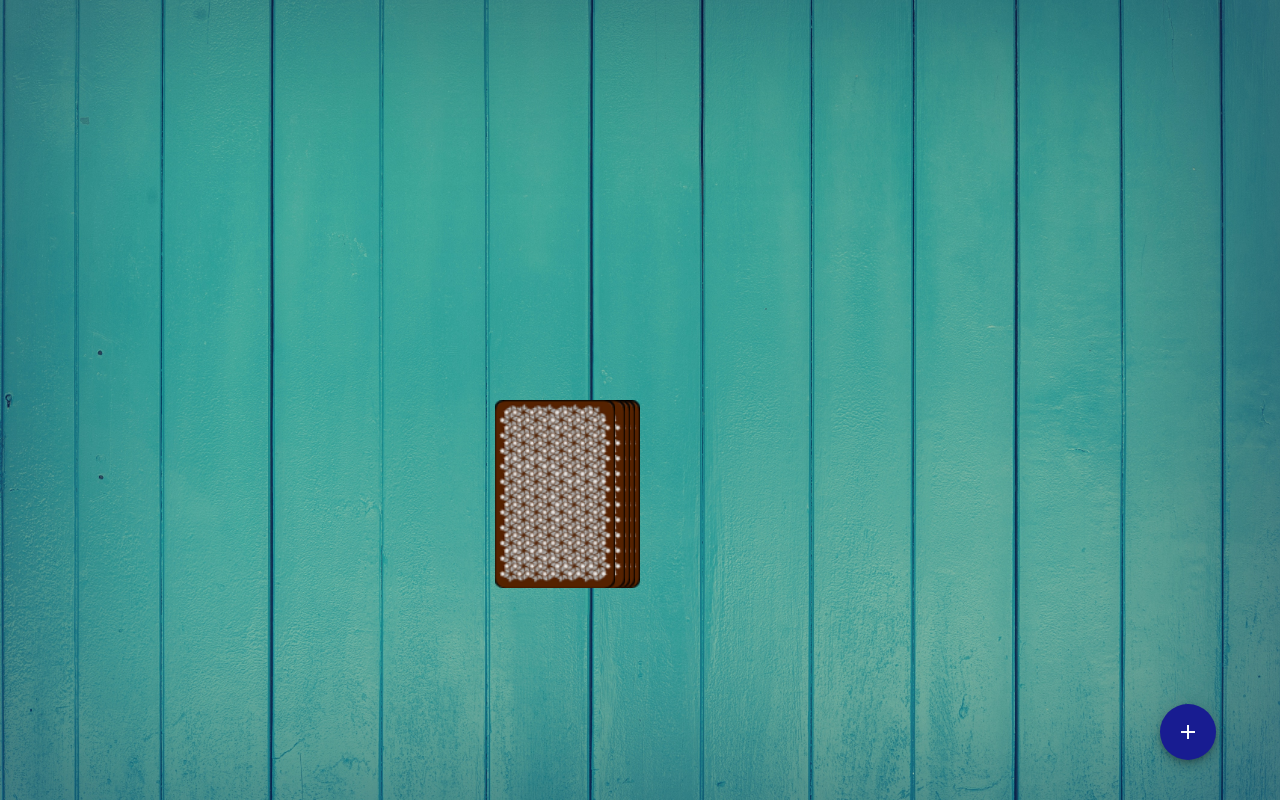
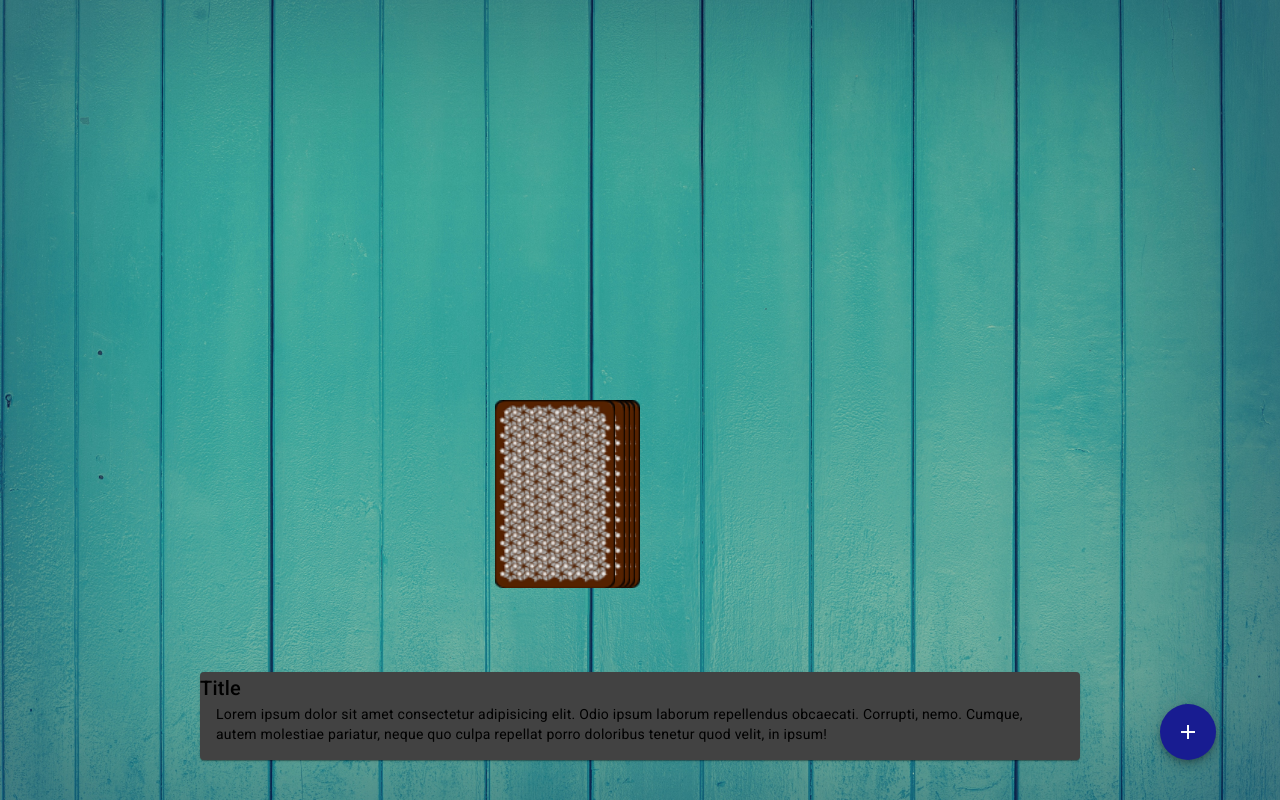
Before and after one commit to Mazin-Fouad/ringoffire, an Angular app: page /game in a window 1280 px wide. Built offline with nearby package versions, Linux system fonts and the light colour scheme.

Commit message:
game info card added

```diff
--- a/src/app/app.module.ts
+++ b/src/app/app.module.ts
@@ -14,6 +14,8 @@ import { MatDialogModule } from '@angular/material/dialog';
 import { MatFormFieldModule } from '@angular/material/form-field';
 import { MatInputModule } from '@angular/material/input';
 import { FormsModule } from '@angular/forms';
+import { GameInfoComponent } from './game-info/game-info.component';
+import { MatCardModule } from '@angular/material/card';
 
 @NgModule({
   declarations: [
@@ -22,6 +24,7 @@ import { FormsModule } from '@angular/forms';
     GameComponent,
     PlayerComponent,
     DialogAddPlayerComponent,
+    GameInfoComponent,
   ],
   imports: [
     BrowserModule,
@@ -33,6 +36,7 @@ import { FormsModule } from '@angular/forms';
     MatFormFieldModule,
     MatInputModule,
     FormsModule,
+    MatCardModule,
   ],
   providers: [],
   bootstrap: [AppComponent],
--- /dev/null
+++ b/src/app/game-info/game-info.component.html
@@ -0,0 +1,9 @@
+<mat-card>
+  <mat-card-title>Title</mat-card-title>
+  <mat-card-content
+    >Lorem ipsum dolor sit amet consectetur adipisicing elit. Odio ipsum laborum
+    repellendus obcaecati. Corrupti, nemo. Cumque, autem molestiae pariatur,
+    neque quo culpa repellat porro doloribus tenetur quod velit, in
+    ipsum!</mat-card-content
+  >
+</mat-card>
--- a/src/app/game/game.component.html
+++ b/src/app/game/game.component.html
@@ -40,6 +40,8 @@
   </div>
 </div>
 
+<app-game-info class="pinn-bottom"></app-game-info>
+
 <button mat-fab (click)="openDialog()" class="btn-add">
   <mat-icon class="btn-icon">add</mat-icon>
 </button>
--- a/src/app/game/game.component.scss
+++ b/src/app/game/game.component.scss
@@ -75,3 +75,10 @@ $background-btn: #181c91;
         color: #fff;
     }
 }
+
+.pinn-bottom {
+    position: absolute;
+    bottom: 5%;
+    left: 200px;
+    right: 200px;
+}
```
Also changed, not shown: src/app/game-info/game-info.component.ts (added, +10 -0 lines), src/app/game-info/game-info.component.scss (added), 1 other file (tests, documents, lock files or other folders).
